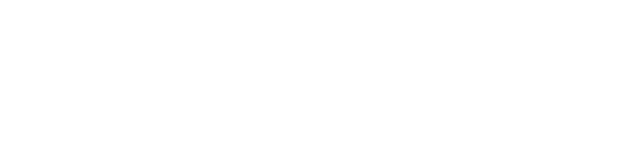
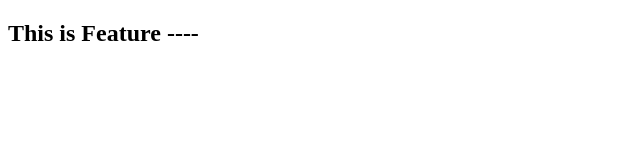
Before and after one commit to KamleshChauhan7/PracticeGit, a plain HTML site: page features/Login/index.html in a window 1280 px wide. Shown: the whole page, without its empty margins (0-640 px from the left). Drawn offline with Linux system fonts and the light colour scheme.

Commit message:
feature commit

```diff
--- a/features/Login/index.html
+++ b/features/Login/index.html
@@ -6,6 +6,6 @@
     <title>Document</title>
 </head>
 <body>
-    <h2></h2>
+    <h2>This is Feature ----</h2>
 </body>
 </html>
```
